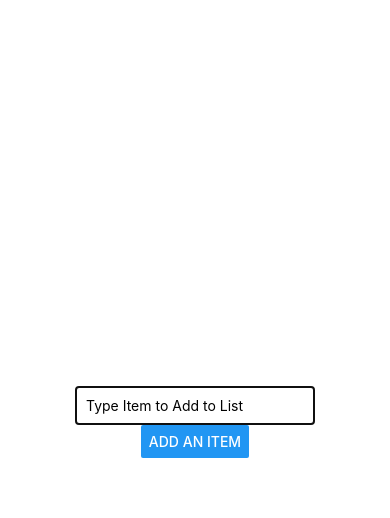
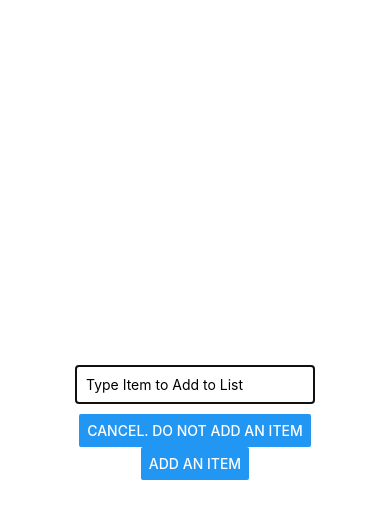
Before and after one commit to rob4abcba/RN-Complete-Guide, a React Native app: screen / in a window 390 px wide. Both pictures are taken after a click on the button "ADD NEW GOAL". Shown: the top 518 px of the page. Built offline with nearby package versions, Linux system fonts and the light colour scheme.

Commit message:
move GoalHandler to GoalInput.js. Add  cancel butn

```diff
--- a/components/GoalInput.js
+++ b/components/GoalInput.js
@@ -6,6 +6,11 @@ const GoalInput = props => {
 
   const goalInputHandler = enteredText => {
     setEnteredGoal(enteredText);
+  };
+
+  const addGoalHandlerYo = () => {
+    props.onAddGoalYo(enteredGoal);
+    setEnteredGoal('');
   };
 
   return (
@@ -17,9 +22,14 @@ const GoalInput = props => {
           onChangeText={goalInputHandler}
           value={enteredGoal}
         />
+                <Button
+          title="Cancel. Do NOT add an item"
+          onPress={props.onCancelYo}
+        />
+
         <Button
           title="Add an item"
-          onPress={props.onAddGoalYo.bind(this, enteredGoal)}
+          onPress={addGoalHandlerYo}
         />
       </View>
     </Modal>
@@ -31,7 +41,8 @@ const styles = StyleSheet.create({
     // width: "80%",
     borderColor: "blue",
     borderWidth: 1,
-    padding: 10
+    padding: 10,
+    marginBottom: 10
   },
   inputContainer: {
     // backgroundColor: "red",
```
